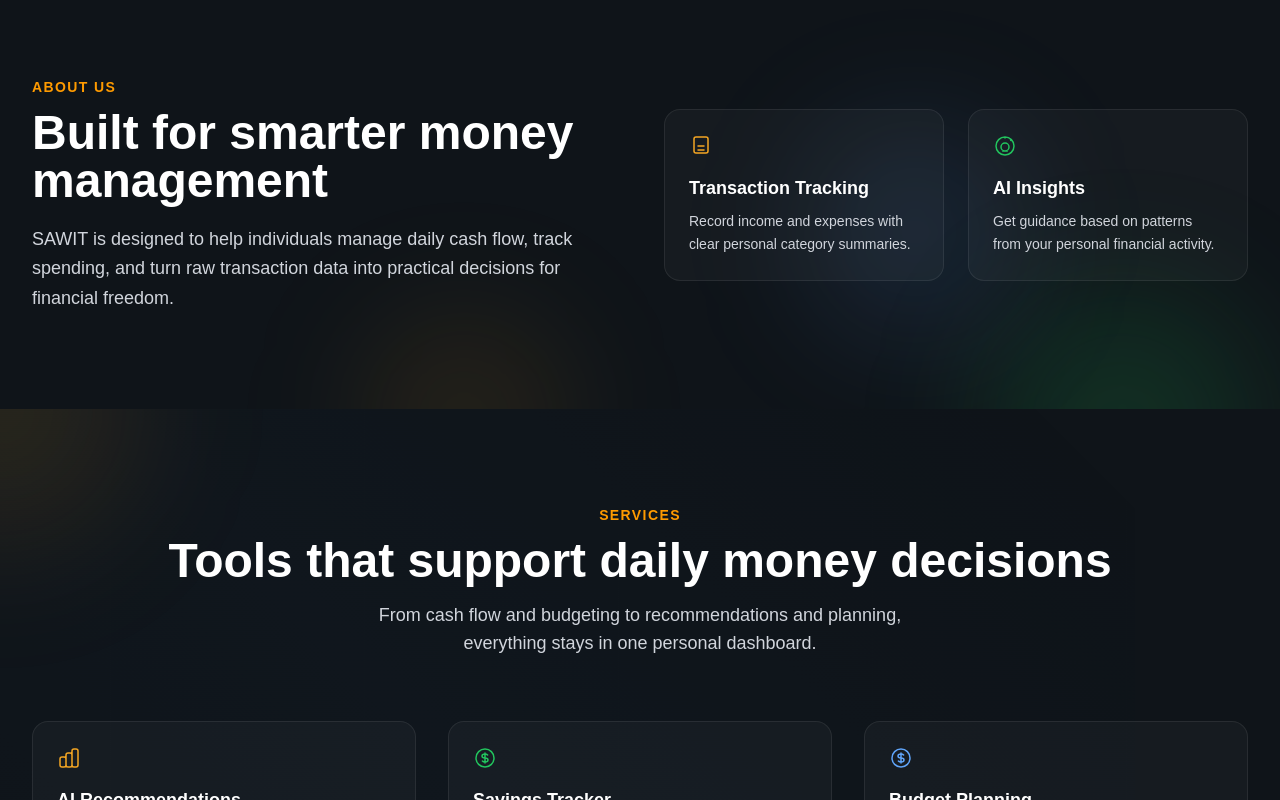
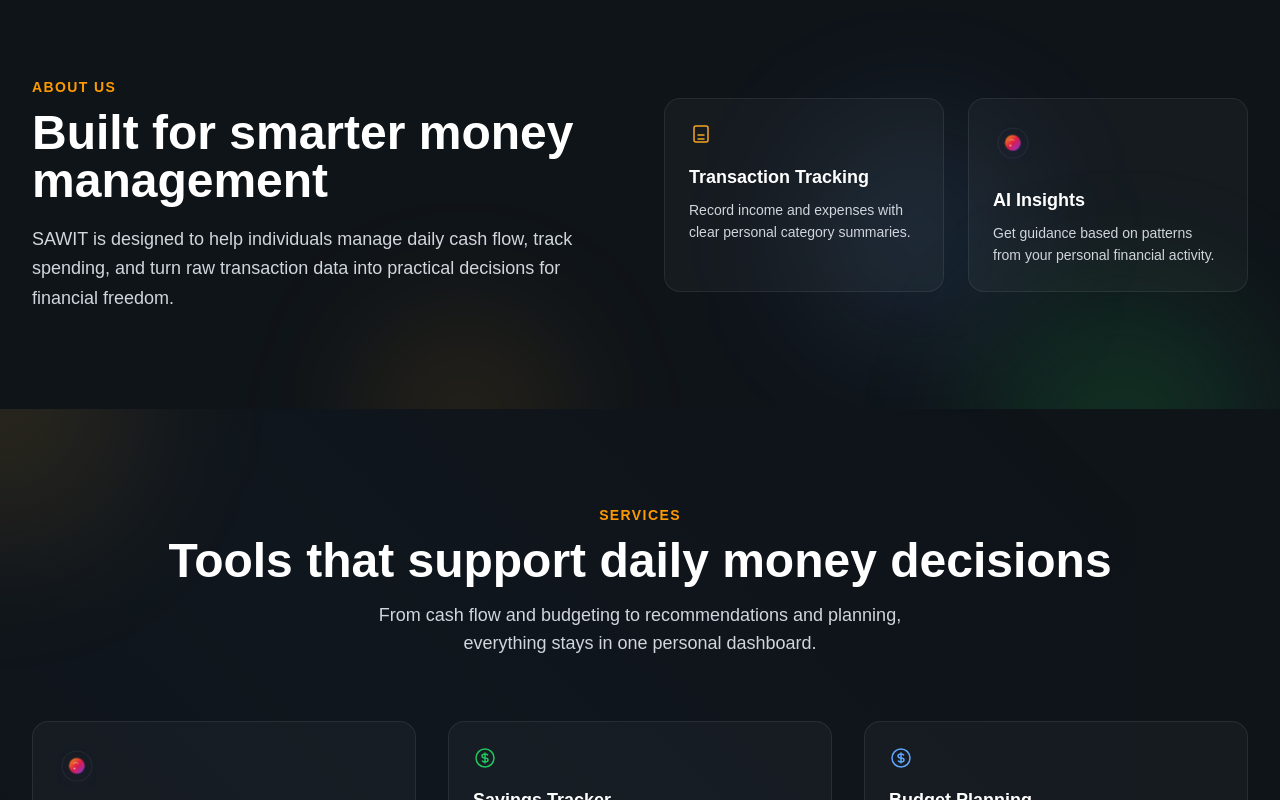
Before and after one commit to maxrumbo/CapstoneProject_CC26-PSU329, a React (Vite) app in the folder client/: page / in a window 1280 px wide. Shown: the part 820-1620 px from the top of the page. Built offline with nearby package versions, Linux system fonts and the light colour scheme; no server answers.

Commit message:
feat: update AI assistant logo

```diff
--- /dev/null
+++ b/client/src/components/brand/AnimatedAiLogo.jsx
@@ -0,0 +1,41 @@
+import React from "react";
+
+export default function AnimatedAiLogo({ size = 40 }) {
+  return (
+    <div style={{ width: size, height: size, display: "inline-block" }}>
+      <svg viewBox="0 0 64 64" width={size} height={size} xmlns="http://www.w3.org/2000/svg" aria-hidden="true">
+        <defs>
+          <linearGradient id="g1" x1="0%" x2="100%" y1="0%" y2="100%">
+            <stop offset="0%" stopColor="#f59e0b" />
+            <stop offset="50%" stopColor="#e11d48" />
+            <stop offset="100%" stopColor="#7c3aed" />
+          </linearGradient>
+        </defs>
+
+        <style>{`
+          .ai-core { fill: url(#g1); filter: drop-shadow(0 6px 18px rgba(124,58,237,0.18)); }
+          .ai-ring { fill: none; stroke: rgba(255,255,255,0.06); stroke-width: 2; }
+          .ai-dot { fill: #fff; opacity: 0.9; }
+          @keyframes pulseCore { 0% { transform: scale(0.95); opacity:0.9 } 50% { transform: scale(1.06); opacity:1 } 100% { transform: scale(0.95); opacity:0.9 } }
+          @keyframes orbit { 0% { transform: rotate(0deg) translateX(18px) rotate(0deg); } 100% { transform: rotate(360deg) translateX(18px) rotate(-360deg); } }
+          .ai-core { transform-origin: 50% 50%; animation: pulseCore 2.4s ease-in-out infinite; }
+          .orbit-group { transform-origin: 50% 50%; animation: orbit 4s linear infinite; }
+        `}</style>
+
+        <g transform="translate(6,6)">
+          <circle className="ai-ring" cx="26" cy="26" r="24" />
+
+          <g className="orbit-group">
+            <circle className="ai-dot" cx="44" cy="26" r="2.8" />
+          </g>
+
+          <g>
+            <circle className="ai-core" cx="26" cy="26" r="12" />
+            <path d="M20 22c2-2 6-2 8 0" stroke="#ffffff80" strokeWidth="1.2" strokeLinecap="round" fill="none" />
+            <circle cx="22" cy="30" r="1.8" fill="#ffffff80" />
+          </g>
+        </g>
+      </svg>
+    </div>
+  );
+}
--- a/client/src/pages/WelcomePage.jsx
+++ b/client/src/pages/WelcomePage.jsx
@@ -1,6 +1,7 @@
 import { useEffect, useRef, useState } from "react";
 import { useNavigate } from "react-router-dom";
 import BrandLogo from "../components/brand/BrandLogo";
+import AnimatedAiLogo from "../components/brand/AnimatedAiLogo";
 
 /* ─── Icon Components ─── */
 function IconTransaction({ color }) {
@@ -658,7 +659,7 @@
           </div>
           <div className="grid grid-cols-1 sm:grid-cols-2 gap-6">
             <FeatureCard icon={IconTransaction} title="Transaction Tracking" desc="Record income and expenses with clear personal category summaries." accent="#F5A623" />
-            <FeatureCard icon={IconBrain} title="AI Insights" desc="Get guidance based on patterns from your personal financial activity." accent="#22c55e" />
+            <FeatureCard icon={AnimatedAiLogo} title="AI Insights" desc="Get guidance based on patterns from your personal financial activity." accent="#22c55e" />
           </div>
         </div>
       </section>
@@ -674,7 +675,7 @@
             </p>
           </div>
           <div className="grid grid-cols-1 md:grid-cols-2 lg:grid-cols-3 gap-8">
-            <FeatureCard icon={IconChart} title="AI Recommendations" desc="Practical suggestions based on transaction and budget trends." accent="#F5A623" />
+            <FeatureCard icon={AnimatedAiLogo} title="AI Recommendations" desc="Practical suggestions based on transaction and budget trends." accent="#F5A623" />
             <FeatureCard icon={IconTarget} title="Savings Tracker" desc="Set savings targets and monitor progress over time." accent="#22c55e" />
             <FeatureCard icon={IconMoney} title="Budget Planning" desc="Set monthly budgets and review spending by category at a glance." accent="#60a5fa" />
             <FeatureCard icon={IconBell} title="Alerts" desc="Stay informed when spending or goal targets need attention." accent="#a78bfa" />
```
Also changed, not shown: 2 other files (tests, documents, lock files or other folders).
